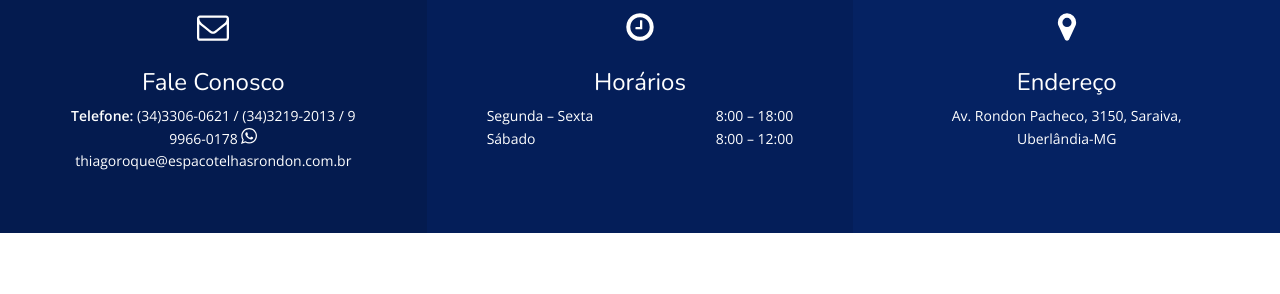
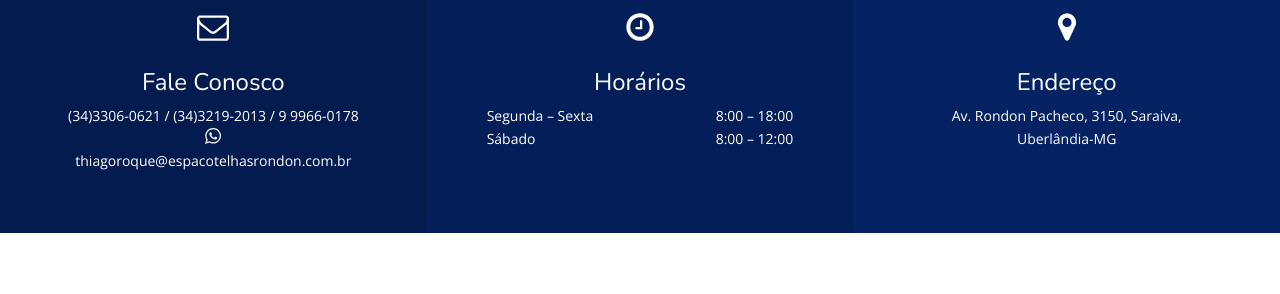
Before and after one commit to codenato/etr, a Jekyll site: the page built from index.html, in a window 1280 px wide and 900 px high, scrolled down 441 px. Shown: the part 154-448 px from the top of the window. Built offline with Jekyll 4.4.1, drawn with Linux system fonts in a browser that asks for light colours; nearby versions of some CDN libraries.

Commit message:
Updated 'index.html' via CloudCannon

```diff
--- a/index.html
+++ b/index.html
@@ -49,7 +49,7 @@ layout: default
         <svg class="icon icon-envelope-o"><use xlink:href="#icon-envelope-o"></use></svg>
         <h3>Fale Conosco</h3>
         <ul>
-            {% if site.contact.phone %}<li><strong>Telefone:</strong> <a href="javascript:void(0)">{{ site.contact.phone }}</a> <svg width="16" height="16"><use xlink:href="#icon-whatsapp"></use></svg></li>{% endif %}
+            {% if site.contact.phone %}<li> <a href="javascript:void(0)">{{ site.contact.phone }}</a> <svg width="16" height="16"><use xlink:href="#icon-whatsapp"></use></svg></li>{% endif %}
             {% if site.contact.email %}<li>{{ site.contact.email }}</li>{% endif %}
         </ul>
     </div>
```
